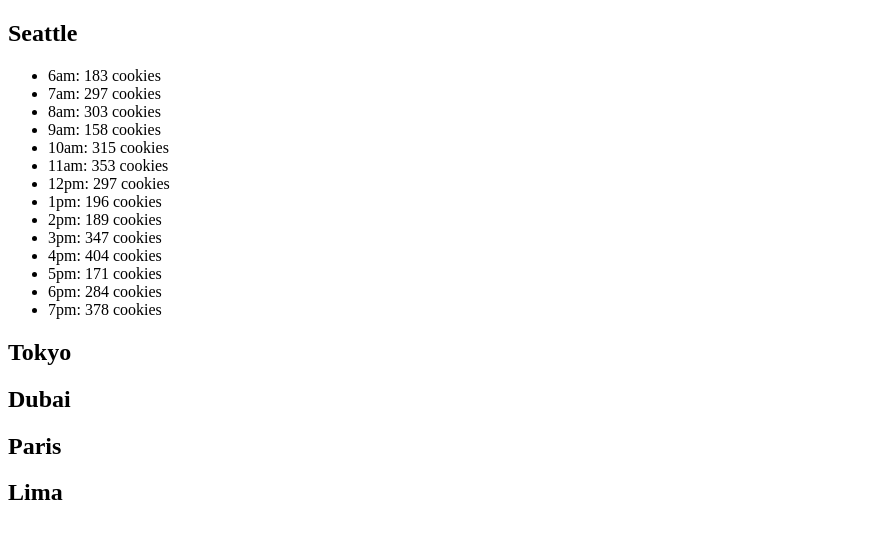
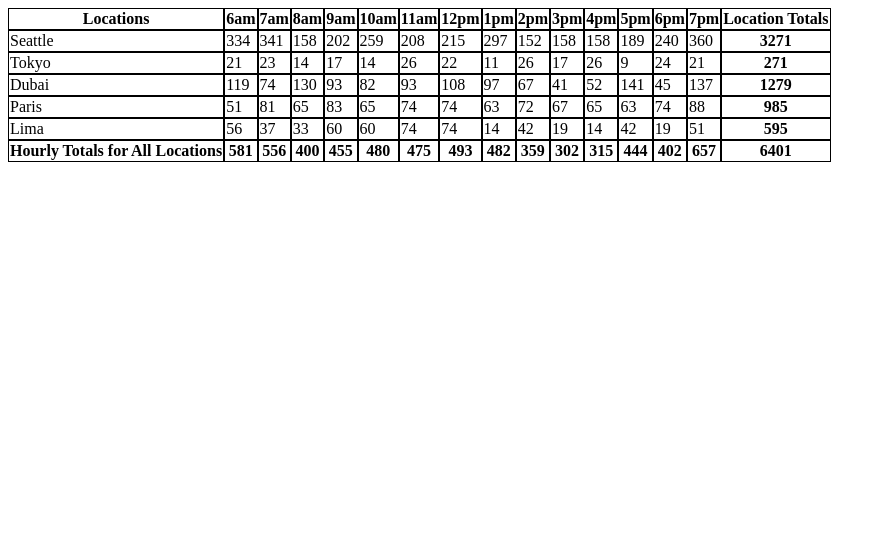
Before and after one commit to tsaku56/lab06, a plain HTML site: page sales.html in a window 1280 px wide. Shown: the whole page, without its empty margins (0-886 px from the left). Drawn offline with Linux system fonts and the light colour scheme.

Commit message:
evalulate prototype work

```diff
--- a/07labscript.js
+++ b/07labscript.js
@@ -1,10 +1,166 @@
-function CookieStand(name, minCust, maxCust, avgCookies) {
-  this.name = name;
-  this.minCust = minCust;
-  this.maxCust = maxCust;
-  this.avgCookies = avgCookies;
+const hours = ["6am", "7am", "8am", "9am", "10am", "11am", "12pm", "1pm", "2pm", "3pm", "4pm", "5pm", "6pm", "7pm"];
+
+const tableElement = document.getElementById("sales-table");
+
+const state = {
+  allCookieStands: [],
+};
+
+function CookieStand(locationName, minCustPerHour, maxCustPerHour, avgCookiePerSale) {
+  this.locationName = locationName;
+  this.minCustPerHour = minCustPerHour;
+  this.maxCustPerHour = maxCustPerHour;
+  this.avgCookiePerSale = avgCookiePerSale;
+  this.customersEachHour = [];
+  this.cookiesEachHour = [];
+  this.totalDailySales = 0;
 }
 
-CookieStand.prototype.getAvgCookieCount = function () {
-  console.log(`This store name is ${this.name}`);
+CookieStand.prototype.calcCustomersEachHour = function () {
+  for (let i = 0; i < hours.length; i++) {
+    this.customersEachHour.push(random(this.minCustPerHour, this.maxCustPerHour));
+  }
 };
+
+CookieStand.prototype.calcCookiesEachhour = function () {
+  for (let i = 0; i < hours.length; i++) {
+    const oneHour = Math.ceil(this.customersEachHour[i] * this.avgCookiePerSale);
+    this.cookiesEachHour.push(oneHour);
+    this.totalDailySales += oneHour;
+  }
+};
+
+CookieStand.prototype.render = function () {
+  this.calcCustomersEachHour();
+  this.calcCookiesEachhour();
+  const tableRow = document.createElement("tr");
+  let tableDataElement = document.createElement("td");
+  tableDataElement.textContent = this.locationName;
+  tableRow.appendChild(tableDataElement);
+  for (let i = 0; i < hours.length; i++) {
+    tableDataElement = document.createElement("td");
+    tableDataElement.textContent = this.cookiesEachHour[i];
+    tableRow.appendChild(tableDataElement);
+  }
+  const tableHeader = document.createElement("th");
+  tableHeader.textContent = this.totalDailySales;
+  tableRow.appendChild(tableHeader);
+  tableElement.appendChild(tableRow);
+};
+
+let seattle = new CookieStand("Seattle", 23, 65, 6.3);
+let tokyo = new CookieStand("Tokyo", 3, 24, 1.2);
+let dubai = new CookieStand("Dubai", 11, 38, 3.7);
+let paris = new CookieStand("Paris", 20, 38, 2.3);
+let lima = new CookieStand("Lima", 2, 16, 4.6);
+
+state.allCookieStands.push(seattle, tokyo, dubai, paris, lima);
+
+function random(min, max) {
+  return Math.floor(Math.random() * (max - min + 1) + min);
+}
+
+function makeHeaderRow() {
+  const tableRow = document.createElement("tr");
+  let tableHeader = document.createElement("th");
+  tableHeader.textContent = "Locations";
+  tableRow.appendChild(tableHeader);
+  for (let i = 0; i < hours.length; i++) {
+    tableHeader = document.createElement("th");
+    tableHeader.textContent = hours[i];
+    tableRow.appendChild(tableHeader);
+  }
+  tableHeader = document.createElement("th");
+  tableHeader.textContent = "Location Totals";
+  tableRow.appendChild(tableHeader);
+  tableElement.appendChild(tableRow);
+}
+
+function makeFooterRow() {
+  const tableRow = document.createElement("tr");
+  let tableHeader = document.createElement("th");
+  tableHeader.textContent = "Hourly Totals for All Locations";
+  tableRow.appendChild(tableHeader);
+  let totalOfTotals = 0;
+  for (let i = 0; i < hours.length; i++) {
+    let hourlyTotal = 0;
+    for (let j = 0; j < state.allCookieStands.length; j++) {
+      hourlyTotal += state.allCookieStands[j].cookiesEachHour[i];
+      totalOfTotals += state.allCookieStands[j].cookiesEachHour[i];
+    }
+    tableHeader = document.createElement("th");
+    tableHeader.textContent = hourlyTotal;
+    tableRow.appendChild(tableHeader);
+  }
+  tableHeader = document.createElement("th");
+  tableHeader.textContent = totalOfTotals;
+  tableRow.appendChild(tableHeader);
+  tableElement.appendChild(tableRow);
+}
+
+function renderTable() {
+  makeHeaderRow();
+  for (let i = 0; i < state.allCookieStands.length; i++) {
+    state.allCookieStands[i].render();
+  }
+  makeFooterRow();
+}
+
+renderTable();
+
+// function makeFooterRow() {}
+
+// cookieStore1.render();
+// cookieStore2.render();
+// cookieStore3.render();
+// cookieStore4.render();
+// cookieStore5.render();
+
+// console.log(cookieStore1);
+
+// const dailyCookies = {
+//     customerEachHour: [],
+//     cookiesEachHour: [],
+//     totalDailyCookies: 0,
+
+//     calcCustomerEachHour: function () {
+//       for (let i = 0; i < hours.length; i++);
+//       this.customersEachHour.push(random(this.minCust, this.maxCust));
+//     },
+//     calcCookiesEachHour: function () {
+//       for (let i = 0; i < hours.length; i++) {
+//         const oneHour = Math.ceil(this.customersEachHour[i] * this.avgCookies);
+//         this.cookiesEachHour.push(oneHour);
+//         this.totalDailyCookies += oneHour;
+//       }
+//     },
+//   };
+
+// CookieStand.prototype.render = function () {
+//   const containerElem = document.getElementById("cookieProfile");
+//   const articleElem = document.createElement("article");
+//   containerElem.appendChild(articleElem);
+
+//   const tableElem = document.createElement("table");
+//   articleElem.appendChild(tableElem);
+
+//   const headerRow = document.createElement("tr");
+//   tableElem.appendChild(headerRow);
+
+//   const storeHeader = document.createElement("th");
+//   headerRow.appendChild(storeHeader);
+
+//   const dataRow = document.createElement("tr");
+//   tableElem.appendChild(dataRow);
+
+//   const storeDataCell = document.createElement("td");
+//   dataRow.appendChild(storeDataCell);
+//   storeDataCell.textContent = this.location;
+
+//   const dailyCookiesData = document.createElement("td");
+//   dataRow.appendChild(dailyCookiesData);
+//   dailyCookiesData.textContent = this.dailyCust;
+
+//   const storeFooter = document.createElement("tf");
+//   headerRow.appendChild(storeFooter);
+// };
--- a/sales.html
+++ b/sales.html
@@ -5,11 +5,12 @@
     <meta http-equiv="X-UA-Compatible" content="IE=edge" />
     <meta name="viewport" content="width=device-width, initial-scale=1.0" />
     <title>Document</title>
+    <link rel="stylesheet" href="styles.css" />
   </head>
   <body>
     <header></header>
     <main>
-      <div>
+      <!-- <div>
         <h2>Seattle</h2>
         <ul id="seattle"></ul>
         <h2>Tokyo</h2>
@@ -20,10 +21,11 @@
         <ul id="paris"></ul>
         <h2>Lima</h2>
         <ul id="lima"></ul>
-      </div>
+      </div> -->
+      <div id="sales-table"></div>
     </main>
   </body>
   <footer>
-    <script src="06labscript.js"></script>
+    <script src="07labscript.js"></script>
   </footer>
 </html>
--- a/07demo.js
+++ b/scriptdemo/07demo.js
@@ -1,6 +1,6 @@
 // constructor funtions
 // the aim of constructor, to create a template for adding more data to asign to a cookie store.
-"use strict";
+// "use strict";
 // constructor functions, HAS to have capital as the first letter. Not camel case.
 // functions are objects.
 // when we are creating constructor func. Need to start with 'this.' function
@@ -41,6 +41,7 @@
 // console.log(cookieStore3.avgCookies);
 
 // Creating a Prototype for construction, will create a template to enter code without making it heavy by creating the same function each time for our code.
+
 function CookieStand(name, minCust, maxCust, avgCookies) {
   this.name = name;
   this.minCust = minCust;
--- a/07kittendemo.js
+++ b/scriptdemo/07kittendemo.js
@@ -46,7 +46,7 @@ Kitten.prototype.render = function () {
   articleElem.appendChild(tableElem);
   // table header row
   const headerRow = document.createElement("tr");
-  tableElement.appendChild(headerRow);
+  tableElem.appendChild(headerRow);
 
   //   header cells
   const kidsHeaderCell = document.createElement("th");
--- a/styles.css
+++ b/styles.css
@@ -0,0 +1,9 @@
+table {
+  border: 1px solid black;
+}
+
+th,
+tr,
+td {
+  border: 1px solid black;
+}
```
Also changed, not shown: scriptlabs/06labscript.js (renamed from 06labscript.js, +9 -9 lines), reset.css (added), typecopy.js (deleted).
